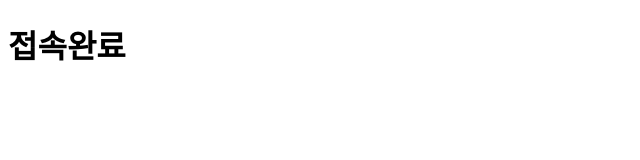
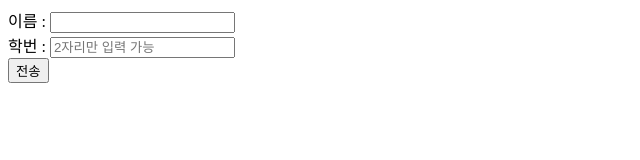
Before and after one commit to redswer/HTML, a plain HTML site: page index.html in a window 1280 px wide. Shown: the whole page, without its empty margins (0-640 px from the left). Drawn offline with Linux system fonts and the light colour scheme.

Commit message:
form 태그와 submi 1

```diff
--- a/index.html
+++ b/index.html
@@ -5,11 +5,36 @@
     <meta charset="UTF-8">
     <meta http-equiv="X-UA-Compatible" content="IE=edge">
     <meta name="viewport" content="width=device-width, initial-scale=1.0">
-    <title>Server</title>
+    <title>form 태그와 submit</title>
 </head>
 
+<!-- form 태그 -->
+<!-- 입력 컨트롤을 이용해 사용자로부터 입력받은 데이터를 서버에 전송하기 위한 입력 컨트롤
+    요소들을 그룹화하고 서버측에 전송할 입력 데이터 연결을 위한 중간 매개체 역할
+    input, button, select, textarea 태그 등으로 구성 -->
+<!-- method : 데이터 전송 방식을 구분 (get, post)
+            > get : 검색어 등의 소량의 빠른 데이터 전송에 유리함 / 보안에 취약
+            > post : 아이디, 패스워드, 개인정보 등 보안이 필요한 데이터나 대량의 데이터 전송-->
+
 <body>
-    <h1>접속완료</h1>
+    <!-- action : 사용자로부터 입력된 데이터를 전송할 서버 URL 등을 지정
+     name : 서버에서 인식 가능한 식별자 지정 / 서버에서의 식별자는 name만 가능 -->
+    <!-- input 속성의 type 속성 값이 submit인 경우 -->
+    <!-- 폼 내에 입력되거나 설정되어진 값들을 폼태그에 설정된 action 속성의 위치로 전송하는 버튼 생성 -->
+    <!-- value : submit 버튼에 표시할 텍스트 지정 -->
+    <!-- mathod 생략 시 디폴트값인 get 방식 -->
+    <form action="./html/server.html" name="studentInfo">
+        <div>
+            <label for="named">이름 :</label>
+            <input type="text" id="naemed" name="named" minlength="3" maxlength="5">
+        </div>
+        <div>
+            <label for="stNum">학번 :</label>
+            <input type="text" id="stNum" name="stNum" placeholder="2자리만 입력 가능" minlength="2" maxlength="2">
+        </div>
+
+        <input type="submit" name="transBtn" value="전송">
+    </form>
 </body>
 
 </html>
```
